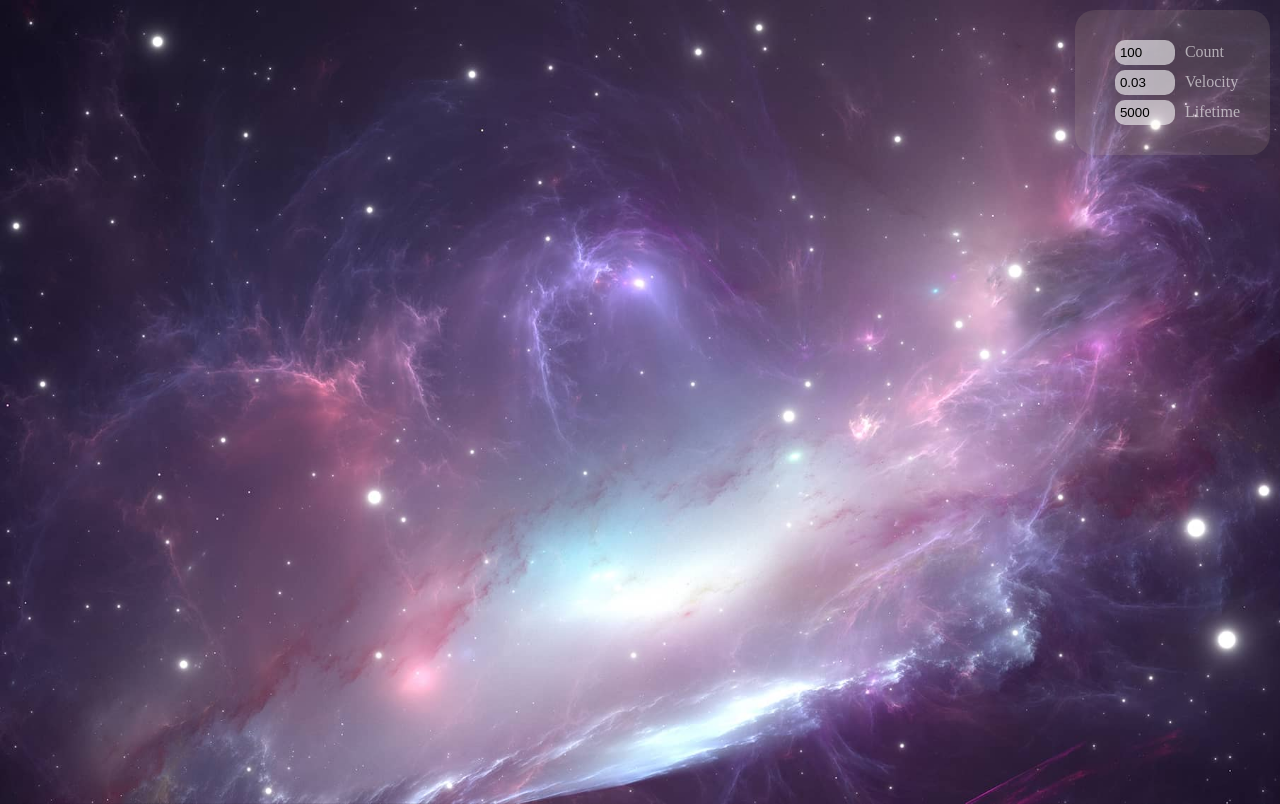
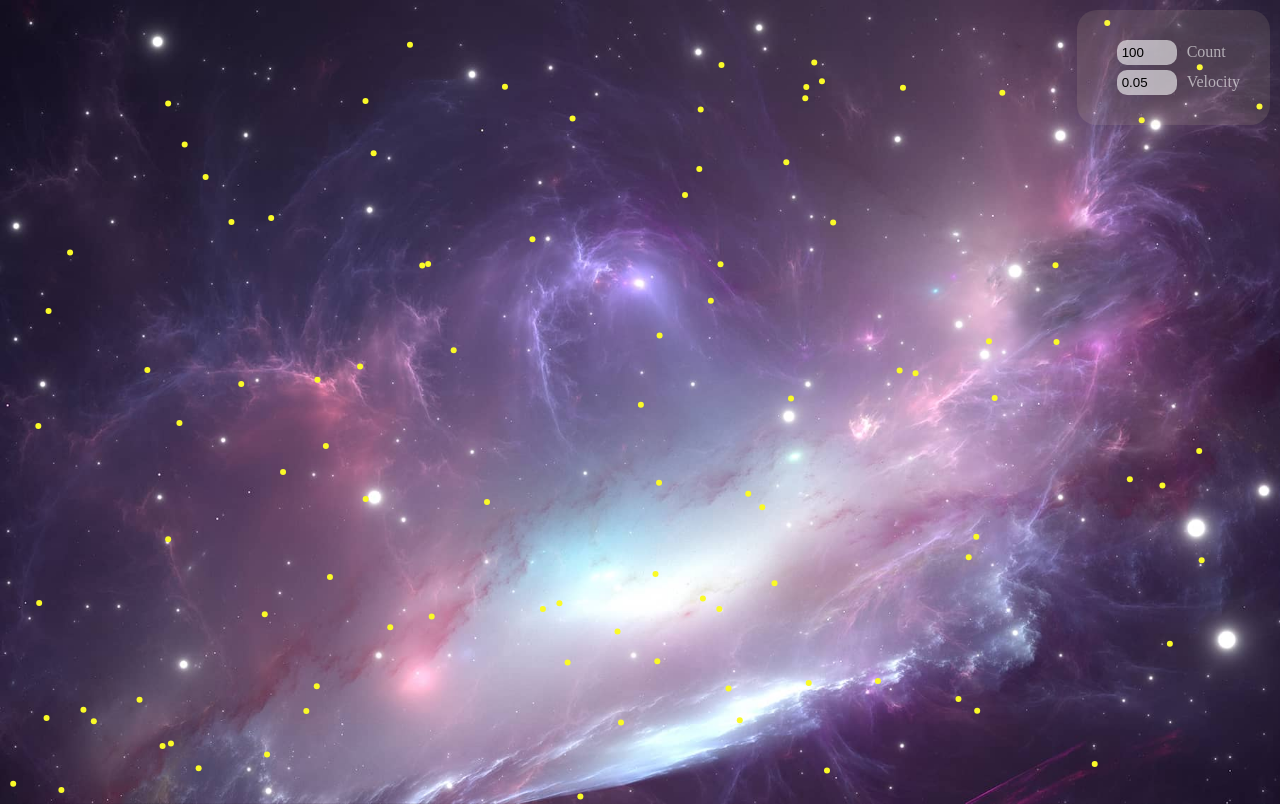
Before and after one commit to Sorati/space-particle, a website built with webpack: page src/index.html in a window 1280 px wide. Built offline with nearby package versions, Linux system fonts and the light colour scheme.

Commit message:
complited render particles

```diff
--- a/src/classes/particles.js
+++ b/src/classes/particles.js
@@ -11,17 +11,15 @@ export default class Particles{
 
         this.velocityX = Math.random()*(this.maxVelocity*2) - this.maxVelocity
         this.velocityY = Math.random()*(this.maxVelocity*2) - this.maxVelocity
-
-        // console.log(canvas.width)
     }
 
     position(){
         if ((this.x > this.canvas.width || this.x < 0)  || (this.y > this.canvas.height || this.y < 0 )){
             this.x = Math.random()*this.canvas.width
-            this.velocityX = Math.random()*(properties.particleMaxVelocity*2) - properties.particleMaxVelocity
+            this.velocityX = Math.random()*(this.maxVelocity*2) - this.maxVelocity
 
             this.y = Math.random()*this.canvas.height
-            this.velocityY = Math.random()*(properties.particleMaxVelocity*2) - properties.particleMaxVelocity
+            this.velocityY = Math.random()*(this.maxVelocity*2) - this.maxVelocity
         }
 
         this.x += this.velocityX
--- a/src/classes/pool-manager.js
+++ b/src/classes/pool-manager.js
@@ -2,42 +2,40 @@ export default class PoolManager {
     constructor(){
         this.pool = {}
         this.saveSettings = {}
+        this.saveOBJ = {}
+        this.props = {}
     }
 
     getPool(name) {
         return this.pool[name]
     }
 
-    create(name = undefined, value = 0, item = null) {
+    create(name = undefined, value = 0, item = null, props = null) {
         this.pool[name] = []
-        this.saveSettings[name] = Object.assign({}, item)
+        this.props[name] = props
+        this.saveOBJ[name] = item
+
         for(let i = 0; i < value; i++){
-            this.pool[name].push(item)
+            this.pool[name].push(new this.saveOBJ[name](...props))
         }
     }
 
-    refresh(name, value, item) {
-        if(value > this.pool[name].length) {
+    refresh(name, value, props) {
+        if(value >= this.pool[name].length) {
             for(let i = 0; i < value; i++){
-                this.pool[name][i] = Object.assign(this.saveSettings[name], this.pool[name][i], item)
+                this.pool[name][i] = new this.saveOBJ[name](...props)
             }
         } else if(value < this.pool[name].length){
             const difference = this.pool[name].length - value
             for(let i = 0; i < difference; i++){
                 this.pool[name].pop()
             }
-            for(let i = 0; i < value; i++){
-                this.pool[name][i] = Object.assign(this.saveSettings[name], this.pool[name][i], item)
-            }
-        } else if(value === this.pool[name].length){
-            for(let i = 0; i < value; i++){
-                this.pool[name][i] = Object.assign(this.saveSettings[name], this.pool[name][i], item)
-            }
         }
     }
 
     delete(name){
         delete this?.pool[name]
-        delete this?.saveSettings[name]
+        delete this?.saveOBJ[name]
+        delete this?.props[name]
     }
 }
--- a/src/index.html
+++ b/src/index.html
@@ -7,9 +7,8 @@
 </head>
 <body>
     <section class="control-panel">
-        <label class="control-panel__item"><input class="control-panel__input" type="text" id="count" value="100">Count</label>
-        <label class="control-panel__item"><input class="control-panel__input" type="text" id="velocity" value="0.03">Velocity</label>
-        <label class="control-panel__item"><input class="control-panel__input" type="text" id="lifetime" value="5000">Lifetime</label>
+        <label class="control-panel__item"><input class="control-panel__input" type="text" id="count">Count</label>
+        <label class="control-panel__item"><input class="control-panel__input" type="text" id="velocity">Velocity</label>
     </section>
 </body>
 </html>
--- a/src/index.js
+++ b/src/index.js
@@ -5,31 +5,43 @@ import Particles from './classes/particles'
 
 let canvas = document.createElement('canvas'),
     ctx = canvas.getContext('2d'),
-    // particles = [],
     properties = {
         bgColor: 'rgba(0, 0, 0, 0)',
         particleColor: 'rgba(250, 250, 40, 1)',
-        particleRadius: 13,
+        particleRadius: 3,
         particleCount: 100,
-        particleMaxVelocity: 0.03,
-        // lifetime: 5000
+        particleMaxVelocity: 0.05
     }
 
 canvas.width = innerWidth
 canvas.height = innerHeight
 
+
 document.querySelector('body').appendChild(canvas);
+document.querySelector('#count').value = properties.particleCount
+document.querySelector('#velocity').value = properties.particleMaxVelocity
+document.querySelector('#count').oninput = handleChangeUpdateProperties
+document.querySelector('#velocity').oninput = handleChangeUpdateProperties
+
 
 const poolManager = new PoolManager()
-const star = new Particles(canvas, properties.particleMaxVelocity, properties.particleRadius)
+poolManager.create('stars', properties.particleCount, Particles, [canvas, properties.particleMaxVelocity, properties.particleRadius])
+const stars = poolManager.getPool('stars')
+
+function handleChangeUpdateProperties () {
+    getProperties()
+    poolManager.refresh('stars', properties.particleCount, [canvas, properties.particleMaxVelocity, properties.particleRadius])
+}
+
+function getProperties(){
+    properties.particleCount = document.querySelector('#count').value
+    properties.particleMaxVelocity = document.querySelector('#velocity').value
+}
 
 window.onresize = function () {
     canvas.width = innerWidth;
     canvas.height = innerHeight;
-    // console.log(canvas)
 }
-
-/**************************************************/
 
 function reDrowBackground() {
     ctx.clearRect(0,0,canvas.width,canvas.height);
@@ -37,22 +49,17 @@ function reDrowBackground() {
     ctx.fillRect(0, 0, canvas.width, canvas.height)
 }
 
-// function reDrowParticles(){
-//     for(let i in particles){
-//         particles[i].position();
-//         particles[i].reDrow();
-//     }
-// }
+function reDrowParticles(){
+    stars.map(item => {
+        item.position()
+        item.reDrow()
+    })
+}
 
-// function loop(){
-//     reDrowBackground()
-//     reDrowParticles();
-//     requestAnimationFrame(loop);
-// }
+function loop(){
+    reDrowBackground()
+    reDrowParticles();
+    requestAnimationFrame(loop);
+}
 
-// function init(){
-//     for(let i = 0; i < properties.particleCount; i++){
-//         particles.push(new Particle);
-//     }
-//     loop();
-// }
+loop()
```
